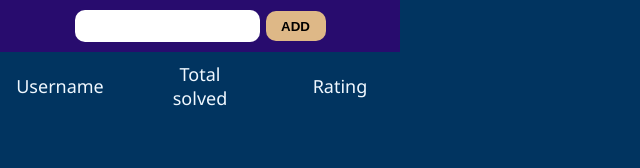
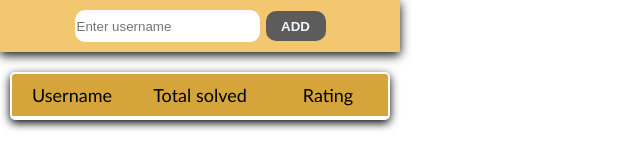
Before and after one commit to BNVignesh/leetcode_friends, a browser extension: page index.html in a window 1280 px wide. Shown: the whole page, without its empty margins (0-640 px from the left). Drawn offline with Linux system fonts and the light colour scheme.

Commit message:
place-holder and UI updated

```diff
--- a/index.html
+++ b/index.html
@@ -9,7 +9,7 @@
 <body>
     <div class = "header">
         <div class = "input">
-            <input type="text" id = 'userID'>
+            <input type="text" id = 'userID' placeholder="Enter username">
         </div>
         <div>
             <button id = 'addfriend'>ADD</button>
--- a/styles.css
+++ b/styles.css
@@ -1,19 +1,30 @@
 body{
-    height: 500px;
+    /* height: 500px; */
     width: 400px;
-    background-color: rgb(1, 52, 96);
+    background-color: rgb(255, 255, 255);
     margin:0;
-    color:aliceblue
+    color:rgb(0, 0, 0)
 }
 #header{
     padding: 10px;
     display: flex;
     flex-direction: row;
     gap: 20px;
-    font-family:'Segoe UI', Tahoma, Geneva, Verdana, sans-serif;
+    font-family:'Gill Sans', 'Gill Sans MT', Calibri, 'Trebuchet MS', sans-serif;
     font-size: 18px;
     align-items: center;
     justify-content: space-between;
+    border-bottom: 2px solid white;
+}
+
+#info{
+    margin:10px;
+    margin-top:20px;
+    margin-bottom:20px;
+    border: 2px solid rgb(255, 255, 255);
+    border-radius:5px;
+    background-color: rgb(213, 164, 59);
+    box-shadow: 0px 3px 10px black;
 }
 
 .friend{
@@ -21,10 +32,10 @@ body{
     display: flex;
     flex-direction: row;
     gap: 20px;
-    font-family:Verdana, Geneva, Tahoma, sans-serif;
-    font-size: 12px;
+    font-family:'Gill Sans', 'Gill Sans MT', Calibri, 'Trebuchet MS', sans-serif;
+    font-size: 15px;
     justify-content: space-between;
-
+    border-bottom:2px solid white;
 }
 
 .f{
@@ -50,7 +61,8 @@ body{
     font-size: 18px;
     align-items: center;
     justify-content: center;
-    background-color: rgb(40, 12, 110);
+    background-color: rgb(242, 199, 112);
+    box-shadow: 0px 3px 10px rgb(5, 5, 5);
 }
 
 #userID{
@@ -63,8 +75,9 @@ body{
 #addfriend{
     width: 60px;
     height: 30px;
-    background-color: burlywood;
+    background-color: rgb(93, 92, 91);
     border-radius: 10px;
     border: none;
     font-weight:600;
+    color:aliceblue;
 }
```
